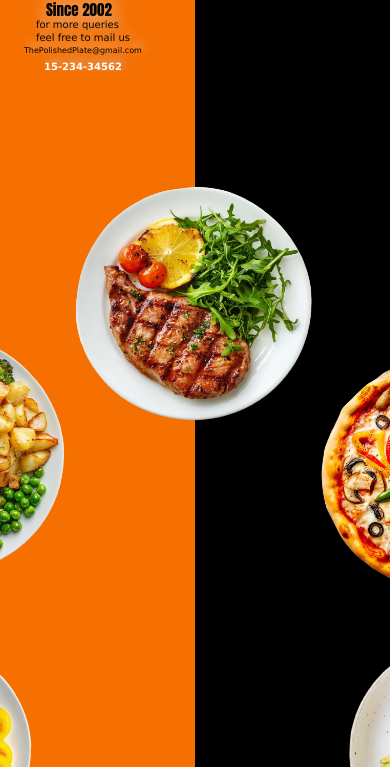
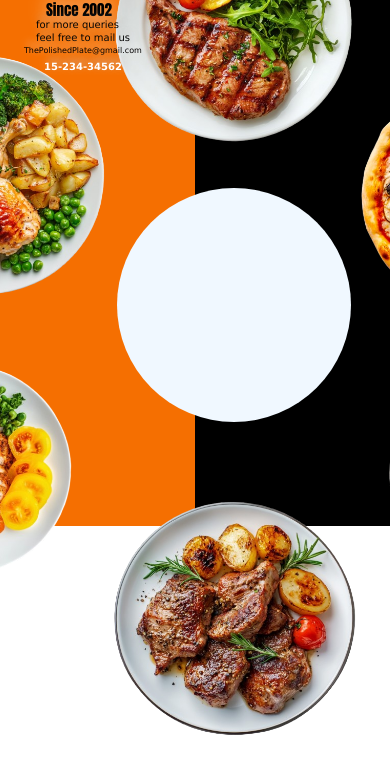
Before and after one commit to divya23-05/3D-project, a plain HTML site: page index.html in a window 390 px wide. Shown: the part 318-1085 px from the top of the page. Drawn offline with Linux system fonts and the light colour scheme; a web font is replaced by a local one.

Commit message:
Fix overflow issue improve responsiveness

```diff
--- a/style.css
+++ b/style.css
@@ -23,8 +23,8 @@
 }
 .color1{
 
-    height:100rem;
-    width:50%;
+    height:100vh;
+    width:50vw;
     background-color: rgb(245, 111, 1);
     position: relative;
 
@@ -33,8 +33,8 @@
 }
 .color2{
    background-color: black;
-    height:100rem;
-    width:50%;
+    height:100vh;
+    width:50vw;
     position: relative;
 
 }
@@ -311,16 +311,27 @@
 
 
 .platerotate{
-
-    background-color: transparent;
-    height:600px;
-    width:600px;
-
-    position: fixed;
-                                        top:50%;
-    left:29%;
-
-    border-radius: 300px;
+    position:absolute;
+    top:60%;
+    left:30%;
+
+    /*transform: translate(-30%,-30%);*/
+
+    max-height:600px;
+    max-width:600px;
+    height:60vw;
+    width:60vw;
+    bottom:-30vw;
+
+
+
+
+    background-color: aliceblue;
+
+
+
+
+    border-radius: 50%;
     transition: transform 3s;
 
     animation:platerotateanimation   ease-in-out forwards ;
@@ -354,7 +365,7 @@
     left: 50%;
     transform: translate(-50%,-50%);
     height:18rem;
-
+    object-fit: cover;
 
 }
 
@@ -688,7 +699,7 @@
 
 
 
-
+/*
     .platerotate{
 
 
@@ -706,6 +717,7 @@
 
 
     }
+   */
 
     .para1{
 
@@ -966,7 +978,7 @@
 
 
 
-
+/*
 
     .platerotate{
 
@@ -985,7 +997,7 @@
 
 
     }
-
+*/
 
 
    /* .restaurant{
@@ -1132,7 +1144,7 @@
 }
 @media (min-width:901px) and (max-width:1024px){
 
-
+    /*
         .platerotate{
 
 
@@ -1165,6 +1177,7 @@
 
     }
 
+    */
 
 
 }
@@ -1186,7 +1199,7 @@
 
 
     }
-
+/*
      .platerotate{
 
 
@@ -1205,7 +1218,7 @@
 
     }
 
-
+    */
 }
 
 @media (min-width:1281px) and (max-width:1360px){
@@ -1228,7 +1241,7 @@
 
     }
 
-     .platerotate{
+    /* .platerotate{
 
 
         height:200px;
@@ -1246,12 +1259,12 @@
 
     }
 
-
+    */
 
 }
 @media (min-width:1361px) and (max-width:1500px){
 
-
+/*
     .platerotate{
 
 
@@ -1269,11 +1282,11 @@
 
 
     }
-
+   */
 }
 @media (min-height:1100px) and (max-height:1280px){
 
-    .platerotate{
+  /*  .platerotate{
 
 
         height:200px;
@@ -1292,7 +1305,7 @@
     }
 
 
-
+*/
 }
 @media (min-height:1201px) and (max-height:1450px){
 
@@ -1312,7 +1325,7 @@
 
 
     }
-     .platerotate{
+    /* .platerotate{
 
 
         height:200px;
@@ -1328,7 +1341,8 @@
         animation:platerotateanimation   ease-in-out forwards ;
 
 
-    }
+    }*/
+
 
    .restaurant{
            color:rgb(252, 251, 251);
@@ -1423,7 +1437,7 @@
     .intro6{
         width:10rem;
     }
-    .platerotate{
+   /* .platerotate{
 
 
         height:200px;
@@ -1445,13 +1459,13 @@
     border-radius: 50%;
     margin: 0;
     transition: all 0.9s;
-}
-}
-
+}*/
+}
 /*
+
 @media(max-height: 750px){
 
-          .platerotate{
+        /*  .platerotate{
 
 
         height:100px;
@@ -1468,6 +1482,7 @@
 
 
     }
+
     .right{
 
     width:30px;
@@ -1520,4 +1535,5 @@
 
 
 }
-    */
+
+*/
```
